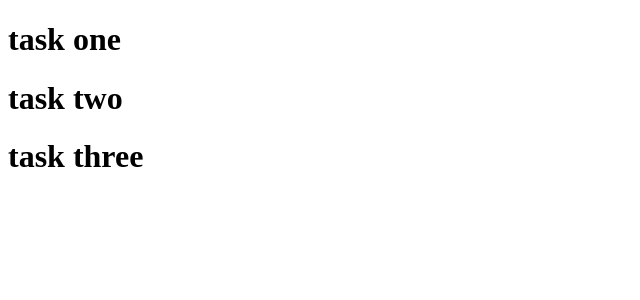
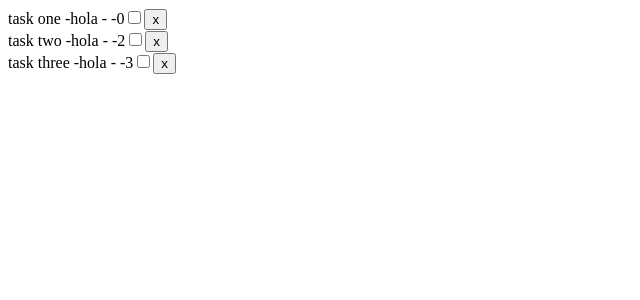
Before and after one commit to Facucode/React-course-fazt, a React (Create React App) app: page / in a window 1280 px wide. Shown: the top 300 px of the page, without its empty margins (0-640 px from the left). Built offline with nearby package versions, Linux system fonts and the light colour scheme; the HTML template or start-up script is replaced by a standard one.

Commit message:
Creating tasks components

```diff
--- a/src/App.js
+++ b/src/App.js
@@ -3,6 +3,8 @@
 
 
 import tasks from './sample/tasks.json'
+
+import Tasks from './components/Tasks.js'
 
 class App extends Component{ //Ya importa component arriba
 
@@ -10,10 +12,10 @@
   tasks: tasks
 }
 //iterar array de tareas con map
+// pasar las props 'tasks'
   render(){
     return <div>
-    {this.state.tasks.map(e=><h1>{e.title}</h1>)}
-
+     <Tasks tasks={this.state.tasks}/>
     </div>
   }
 
--- /dev/null
+++ b/src/components/Task.js
@@ -0,0 +1,21 @@
+import React, {Component} from 'react';
+
+class Task extends Component{
+
+    render(){
+        const {task}=this.props;
+
+        return <div>
+        {task.title} -
+        {task.description} -
+        {task.done} -
+        {task.id}
+        <input type="checkbox" />
+        <button>
+            x
+        </button>
+        </div>
+    }
+}
+
+export default Task
--- /dev/null
+++ b/src/components/Tasks.js
@@ -0,0 +1,11 @@
+import React, {Component} from 'react';
+
+import Task from './Task';
+
+class Tasks extends Component{
+    render(){
+        return this.props.tasks.map(task=><Task task={task} key={task.id}/>)
+    }
+}
+
+export default Tasks
```
